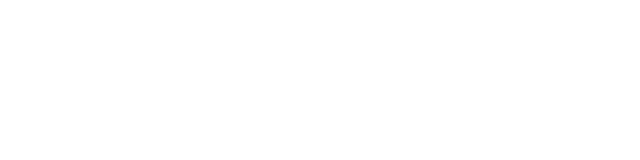
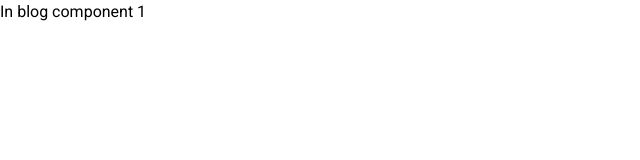
Before and after one commit to pat-lego/io.github.vm.patlego.website, a Vue app in the folder website/website.ui/src/main/resources/website.ui/: page /blog/1 in a window 1280 px wide. Shown: the top 160 px of the page, without its empty margins (0-640 px from the left). Built offline with nearby package versions, Linux system fonts and the light colour scheme.

Commit message:
Adding blog page

```diff
--- a/website/website.ui/src/main/resources/website.ui/src/router/index.js
+++ b/website/website.ui/src/main/resources/website.ui/src/router/index.js
@@ -17,6 +17,11 @@
     // this generates a separate chunk (contact.[hash].js) for this route
     // which is lazy-loaded when the route is visited.
     component: () => import(/* webpackChunkName: "contact" */ '../views/Blogs.vue')
+  },
+  {
+    path: '/blog/:id',
+    name: 'Blog',
+    component: () => import(/* webpackChunkName: "contact" */ '../views/Blog.vue')
   }
 ]
 
--- /dev/null
+++ b/website/website.ui/src/main/resources/website.ui/src/views/Blog.vue
@@ -0,0 +1,5 @@
+<template>
+    <div>
+        In blog component {{this.$route.params.id}}
+    </div>
+</template>
--- a/website/website.ui/src/main/resources/website.ui/src/views/Blogs.vue
+++ b/website/website.ui/src/main/resources/website.ui/src/views/Blogs.vue
@@ -22,7 +22,7 @@
                     </tr>
                 </thead>
                 <tbody class="w-4/5">
-                    <tr class="z-0 hover:shadow-md" v-for="blog in blogs" :key="blog.blogId">
+                    <tr class="z-0 hover:shadow-md" v-for="blog in blogs" :key="blog.blogId" v-on:click="selectedBlog(blog.blogId)">
                         <th class="pt-10 pb-10">
                             {{blog.blogTitle}}
                         </th>
@@ -80,6 +80,10 @@
             this.blogs = response.data
           })
       }
+    },
+    selectedBlog (blogId) {
+      console.log(blogId)
+      this.$router.push({ path: `blog/${blogId}`, params: { id: blogId } })
     }
   }
 }
```
